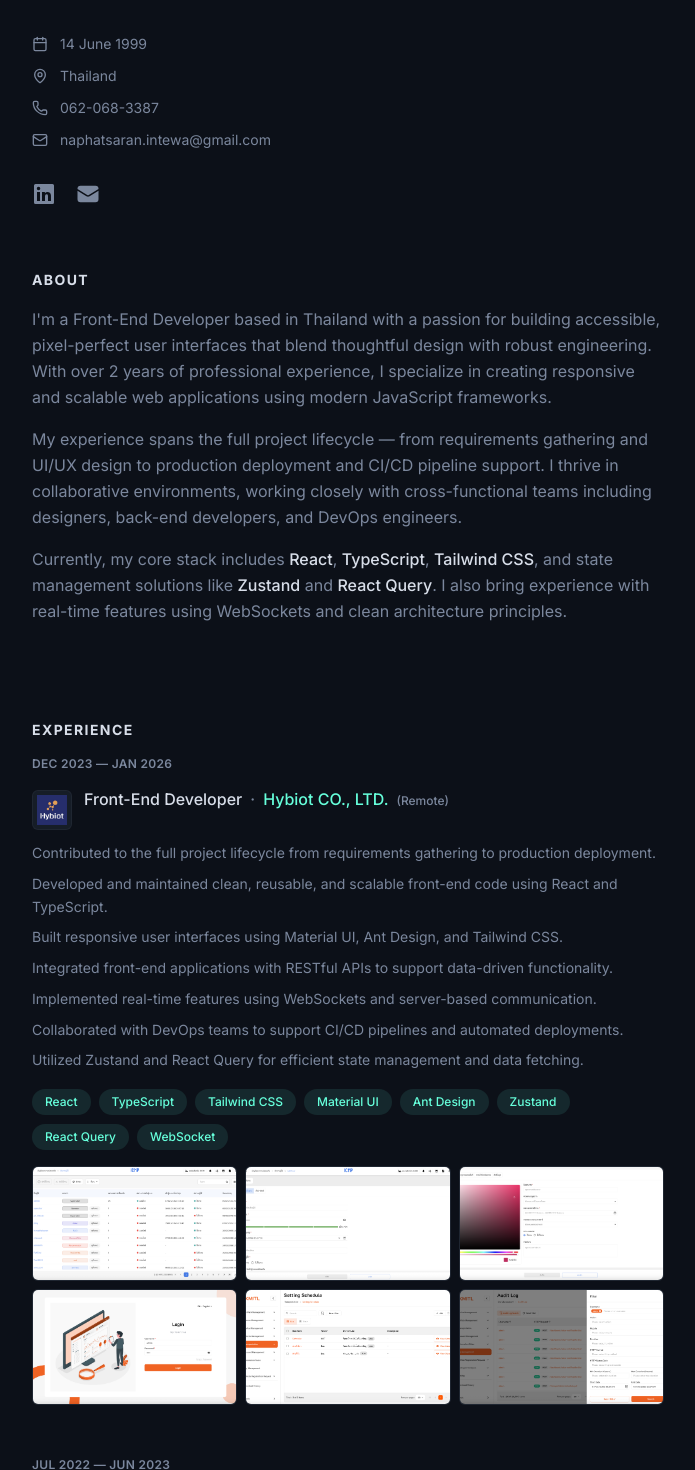
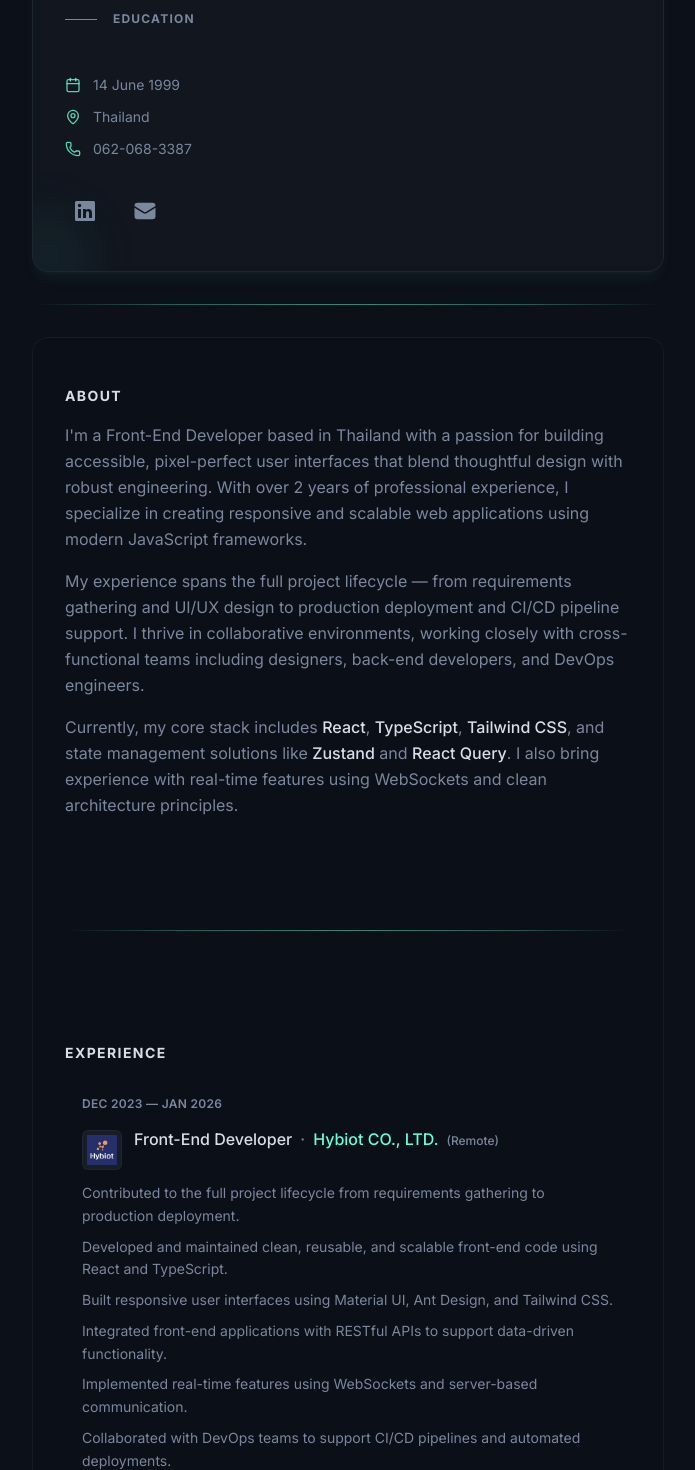
Before and after one commit to naphatsaranfah/my-web-naphatsaran, a Next.js app: page / in a window 1280 px wide. Shown: the part 540-2010 px from the top of the page, without its empty margins (292-987 px from the left). Built offline with nearby package versions, Linux system fonts and the light colour scheme.

Commit message:
[fix]: update ui

```diff
--- a/app/globals.css
+++ b/app/globals.css
@@ -63,3 +63,35 @@ html {
   background-color: hsl(166 100% 70% / 0.2);
   color: hsl(166 100% 70%);
 }
+
+/* Section divider with gradient */
+.section-divider {
+  height: 1px;
+  background: linear-gradient(
+    90deg,
+    transparent 0%,
+    hsl(166 100% 70% / 0.3) 20%,
+    hsl(166 100% 70% / 0.5) 50%,
+    hsl(166 100% 70% / 0.3) 80%,
+    transparent 100%
+  );
+  margin: 2rem 0;
+}
+
+/* Stagger animation delays */
+.animate-delay-100 { animation-delay: 100ms; }
+.animate-delay-200 { animation-delay: 200ms; }
+.animate-delay-300 { animation-delay: 300ms; }
+.animate-delay-400 { animation-delay: 400ms; }
+.animate-delay-500 { animation-delay: 500ms; }
+.animate-delay-600 { animation-delay: 600ms; }
+.animate-delay-700 { animation-delay: 700ms; }
+.animate-delay-800 { animation-delay: 800ms; }
+.animate-delay-1000 { animation-delay: 1000ms; }
+
+/* Initial state for fade-in animations */
+.animate-fade-in-up,
+.animate-fade-in,
+.animate-slide-in-left {
+  opacity: 0;
+}
--- a/app/page.tsx
+++ b/app/page.tsx
@@ -6,19 +6,43 @@ import { EducationSection } from "@/components/education-section"
 
 export default function Home() {
   return (
-    <div className="min-h-screen w-full">
-      {/* เลย์เอาต์เดียวเรียงลงตามภาพ — คงที่ทุกขนาดหน้าจอ */}
-      <div className="mx-auto w-full max-w-[680px] px-6 py-12">
-        <header>
-          <HeroSection />
+    <div className="min-h-screen w-full bg-background">
+      <div className="mx-auto w-full max-w-[680px] px-6 py-8 sm:py-12">
+        {/* Header — โปรไฟล์ + นำทาง */}
+        <header className="relative overflow-hidden rounded-2xl border border-border/60 bg-card/50 px-8 py-10 shadow-lg shadow-primary/5 backdrop-blur-sm transition-all duration-300 hover:border-primary/20 hover:shadow-primary/10 animate-fade-in-up">
+          <div className="absolute -right-8 -top-8 h-32 w-32 rounded-full bg-primary/5 blur-2xl" />
+          <div className="absolute -bottom-8 -left-8 h-24 w-24 rounded-full bg-primary/5 blur-xl" />
+          <div className="relative">
+            <HeroSection />
+          </div>
         </header>
 
-        <main id="content" className="flex flex-col gap-24 pt-16">
+        {/* Divider ระหว่าง header กับ content */}
+        <div className="section-divider my-10" aria-hidden="true" />
+
+        {/* Main content — เนื้อหาหลัก */}
+        <main
+          id="content"
+          className="relative flex flex-col gap-20 rounded-2xl border border-border/40 bg-background/80 px-6 py-12 backdrop-blur-sm sm:px-8"
+        >
           <AboutSection />
+          <div className="section-divider" aria-hidden="true" />
           <ExperienceSection />
+          <div className="section-divider" aria-hidden="true" />
           <SkillsSection />
+          <div className="section-divider" aria-hidden="true" />
           <EducationSection />
         </main>
+
+        {/* Footer — ส่วนล่าง */}
+        <footer
+          className="mt-12 rounded-2xl border border-border/40 bg-muted/30 px-6 py-6 text-center backdrop-blur-sm animate-fade-in animate-delay-500"
+          role="contentinfo"
+        >
+          <p className="text-xs text-muted-foreground">
+            © {new Date().getFullYear()} Naphatsaran Intewa · Front-End Developer
+          </p>
+        </footer>
       </div>
     </div>
   )
--- a/components/about-section.tsx
+++ b/components/about-section.tsx
@@ -1,17 +1,17 @@
 export function AboutSection() {
   return (
-    <section id="about" aria-label="About me">
+    <section id="about" aria-label="About me" className="animate-fade-in-up animate-delay-100">
       <div className="mb-4">
         <h2 className="text-sm font-bold uppercase tracking-widest text-foreground">ABOUT</h2>
       </div>
       <div className="flex flex-col gap-4">
-        <p className="leading-relaxed text-muted-foreground">
+        <p className="leading-relaxed text-muted-foreground transition-colors hover:text-foreground/90">
           I&apos;m a Front-End Developer based in Thailand with a passion for building accessible, pixel-perfect user interfaces that blend thoughtful design with robust engineering. With over 2 years of professional experience, I specialize in creating responsive and scalable web applications using modern JavaScript frameworks.
         </p>
-        <p className="leading-relaxed text-muted-foreground">
+        <p className="leading-relaxed text-muted-foreground transition-colors hover:text-foreground/90">
           My experience spans the full project lifecycle — from requirements gathering and UI/UX design to production deployment and CI/CD pipeline support. I thrive in collaborative environments, working closely with cross-functional teams including designers, back-end developers, and DevOps engineers.
         </p>
-        <p className="leading-relaxed text-muted-foreground">
+        <p className="leading-relaxed text-muted-foreground transition-colors hover:text-foreground/90">
           Currently, my core stack includes{" "}
           <span className="font-medium text-foreground">React</span>,{" "}
           <span className="font-medium text-foreground">TypeScript</span>,{" "}
--- a/components/experience-section.tsx
+++ b/components/experience-section.tsx
@@ -103,7 +103,7 @@ function ScreenshotGallery({ screenshots }: { screenshots: Screenshot[] }) {
             key={screenshot.src}
             type="button"
             onClick={() => setSelectedImage(screenshot)}
-            className="group/img relative aspect-video overflow-hidden rounded-md border border-border/50 bg-card transition-all hover:border-primary/40 hover:shadow-lg hover:shadow-primary/5 focus-visible:outline-none focus-visible:ring-2 focus-visible:ring-primary"
+            className="group/img relative aspect-video overflow-hidden rounded-md border border-border/50 bg-card transition-all duration-300 hover:scale-[1.02] hover:border-primary/40 hover:shadow-lg hover:shadow-primary/10 focus-visible:outline-none focus-visible:ring-2 focus-visible:ring-primary"
           >
             <Image
               src={screenshot.src || "/placeholder.svg"}
@@ -159,13 +159,16 @@ function ScreenshotGallery({ screenshots }: { screenshots: Screenshot[] }) {
 
 export function ExperienceSection() {
   return (
-    <section id="experience" aria-label="Work experience">
+    <section id="experience" aria-label="Work experience" className="animate-fade-in-up animate-delay-200">
       <div className="mb-4">
         <h2 className="text-sm font-bold uppercase tracking-widest text-foreground">EXPERIENCE</h2>
       </div>
       <ol className="group/list flex flex-col gap-12" role="list">
         {experiences.map((exp) => (
-          <li key={`${exp.company}-${exp.title}`}>
+          <li
+            key={`${exp.company}-${exp.title}`}
+            className="rounded-xl border border-transparent px-4 py-4 transition-all duration-300 hover:border-primary/20 hover:bg-card/30 hover:shadow-md"
+          >
             <div className="group relative flex flex-col gap-4 pb-1">
               <header className="text-xs font-semibold uppercase tracking-wide text-muted-foreground">
                 {exp.period}
@@ -201,7 +204,7 @@ export function ExperienceSection() {
                 <ul className="mt-4 flex flex-wrap gap-2" aria-label="Technologies used" role="list">
                   {exp.tags.map((tag) => (
                     <li key={tag}>
-                      <Badge variant="secondary" className="rounded-full bg-primary/10 px-3 py-1 text-xs font-medium text-primary">
+                      <Badge variant="secondary" className="rounded-full bg-primary/10 px-3 py-1 text-xs font-medium text-primary transition-transform hover:scale-105 hover:bg-primary/20">
                         {tag}
                       </Badge>
                     </li>
--- a/components/hero-section.tsx
+++ b/components/hero-section.tsx
@@ -1,13 +1,13 @@
 "use client"
 
 import Image from "next/image"
-import { Calendar, Mail, MapPin, Phone } from "lucide-react"
+import { Calendar, MapPin, Phone } from "lucide-react"
 
 export function HeroSection() {
   return (
-    <header>
+    <div>
       <div className="mb-6">
-        <div className="relative h-28 w-28 overflow-hidden rounded-full border-2 border-primary/30 shadow-lg shadow-primary/10 transition-all duration-300 hover:border-primary/60 hover:shadow-primary/20">
+        <div className="relative h-28 w-28 overflow-hidden rounded-full border-2 border-primary/30 shadow-lg shadow-primary/10 transition-all duration-300 hover:scale-105 hover:border-primary/60 hover:shadow-xl hover:shadow-primary/20 animate-glow-pulse">
           <Image
             src="/images/Fah.jpg"
             alt="Naphatsaran Intewa"
@@ -17,7 +17,7 @@ export function HeroSection() {
           />
         </div>
       </div>
-      <h1 className="text-4xl font-bold tracking-tight text-foreground sm:text-5xl">
+      <h1 className="text-4xl font-bold tracking-tight text-foreground transition-colors sm:text-5xl">
         <span className="text-balance">Naphatsaran Intewa</span>
       </h1>
       <h2 className="mt-3 text-lg font-medium tracking-tight text-primary sm:text-xl">
@@ -37,30 +37,21 @@ export function HeroSection() {
       </nav>
 
       <ul className="mt-12 flex flex-col gap-3 text-sm text-muted-foreground" role="list">
-        <li className="flex items-center gap-3">
-          <Calendar className="h-4 w-4 text-muted-foreground" aria-hidden="true" />
+        <li className="flex items-center gap-3 transition-colors hover:text-foreground">
+          <Calendar className="h-4 w-4 shrink-0 text-primary/80" aria-hidden="true" />
           <span>14 June 1999</span>
         </li>
-        <li className="flex items-center gap-3">
-          <MapPin className="h-4 w-4 text-muted-foreground" aria-hidden="true" />
+        <li className="flex items-center gap-3 transition-colors hover:text-foreground">
+          <MapPin className="h-4 w-4 shrink-0 text-primary/80" aria-hidden="true" />
           <span>Thailand</span>
         </li>
         <li>
           <a
             href="tel:062-068-3387"
-            className="flex items-center gap-3 transition-colors hover:text-primary"
+            className="flex items-center gap-3 transition-all hover:translate-x-1 hover:text-primary"
           >
-            <Phone className="h-4 w-4" aria-hidden="true" />
+            <Phone className="h-4 w-4 shrink-0 text-primary/80" aria-hidden="true" />
             <span>062-068-3387</span>
-          </a>
-        </li>
-        <li>
-          <a
-            href="mailto:naphatsaran.intewa@gmail.com"
-            className="flex items-center gap-3 transition-colors hover:text-primary"
-          >
-            <Mail className="h-4 w-4" aria-hidden="true" />
-            <span>naphatsaran.intewa@gmail.com</span>
           </a>
         </li>
       </ul>
@@ -71,7 +62,7 @@ export function HeroSection() {
           target="_blank"
           rel="noopener noreferrer"
           aria-label="LinkedIn"
-          className="text-muted-foreground transition-colors hover:text-primary"
+          className="rounded-lg p-2 text-muted-foreground transition-all hover:scale-110 hover:bg-primary/10 hover:text-primary"
         >
           <svg xmlns="http://www.w3.org/2000/svg" viewBox="0 0 24 24" fill="currentColor" className="h-6 w-6">
             <path d="M20.5 2h-17A1.5 1.5 0 002 3.5v17A1.5 1.5 0 003.5 22h17a1.5 1.5 0 001.5-1.5v-17A1.5 1.5 0 0020.5 2zM8 19H5v-9h3zM6.5 8.25A1.75 1.75 0 118.3 6.5a1.78 1.78 0 01-1.8 1.75zM19 19h-3v-4.74c0-1.42-.6-1.93-1.38-1.93A1.74 1.74 0 0013 14.19a.66.66 0 000 .14V19h-3v-9h2.9v1.3a3.11 3.11 0 012.7-1.4c1.55 0 3.36.86 3.36 3.66z" />
@@ -80,7 +71,7 @@ export function HeroSection() {
         <a
           href="mailto:naphatsaran.intewa@gmail.com"
           aria-label="Email"
-          className="text-muted-foreground transition-colors hover:text-primary"
+          className="rounded-lg p-2 text-muted-foreground transition-all hover:scale-110 hover:bg-primary/10 hover:text-primary"
         >
           <svg xmlns="http://www.w3.org/2000/svg" viewBox="0 0 24 24" fill="currentColor" className="h-6 w-6">
             <path d="M1.5 8.67v8.58a3 3 0 003 3h15a3 3 0 003-3V8.67l-8.928 5.493a3 3 0 01-3.144 0L1.5 8.67z" />
@@ -88,7 +79,7 @@ export function HeroSection() {
           </svg>
         </a>
       </div>
-    </header>
+    </div>
   )
 }
 
@@ -97,9 +88,9 @@ function NavLink({ href, label }: { href: string; label: string }) {
     <li>
       <a
         href={href}
-        className="group flex items-center gap-4 text-xs font-bold uppercase tracking-widest text-muted-foreground transition-all hover:text-foreground"
+        className="group flex items-center gap-4 text-xs font-bold uppercase tracking-widest text-muted-foreground transition-all duration-300 hover:text-primary"
       >
-        <span className="h-px w-8 bg-muted-foreground transition-all group-hover:w-16 group-hover:bg-foreground" />
+        <span className="h-px w-8 origin-left bg-muted-foreground transition-all duration-300 group-hover:w-16 group-hover:bg-primary group-hover:scale-x-100" />
         {label}
       </a>
     </li>
```
Also changed, not shown: components/education-section.tsx (+7 -7 lines), components/skills-section.tsx (+13 -6 lines), tailwind.config.ts (+34 -12 lines).
